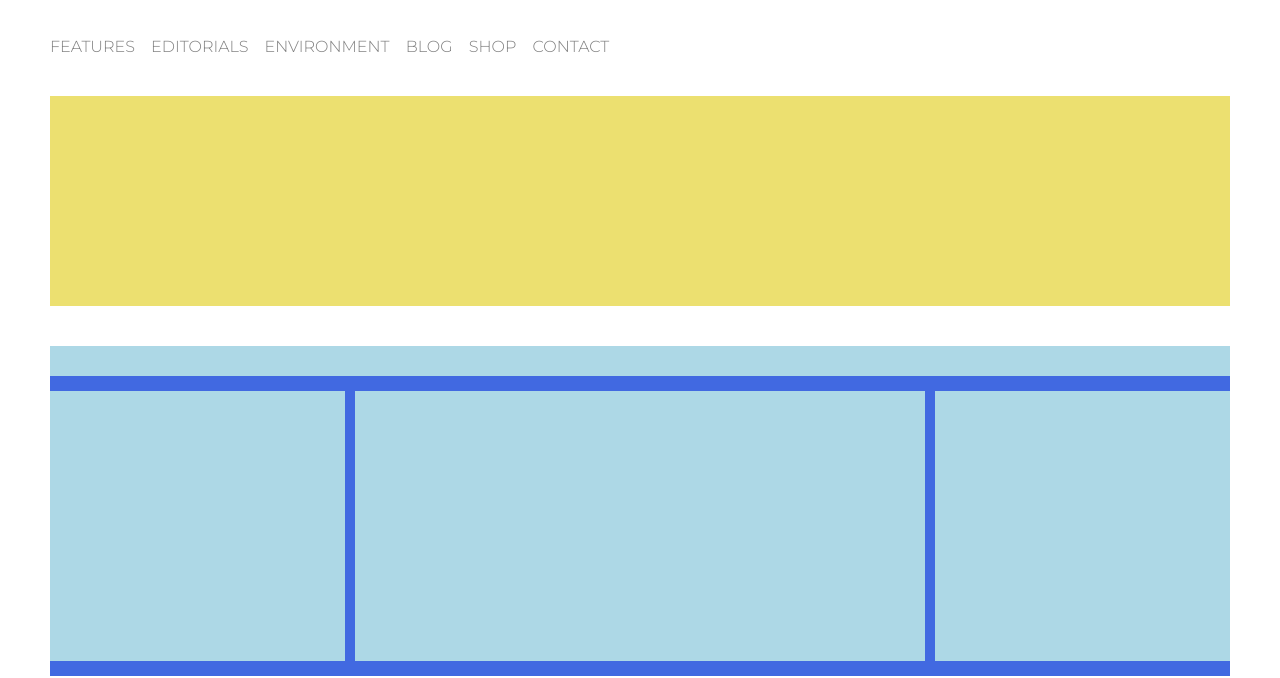
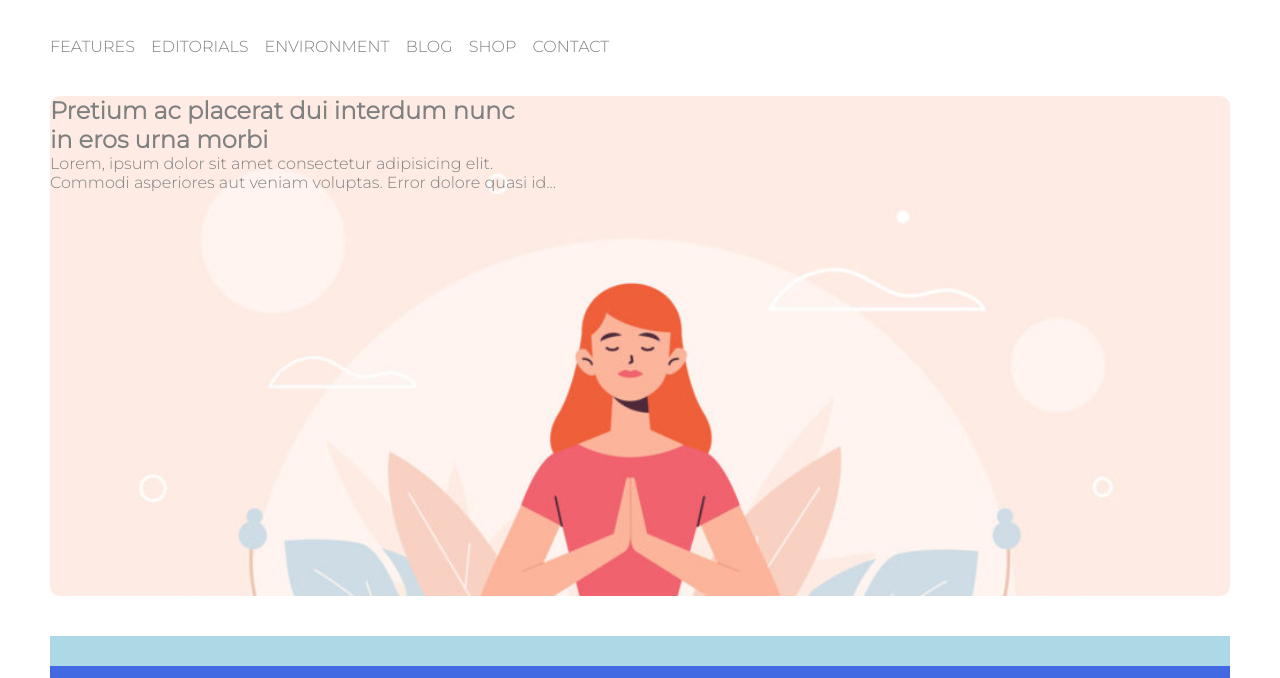
Before and after one commit to Dario0199/htmlcss-wp, a plain HTML site: page index.html in a window 1280 px wide. Shown: the part 77-755 px from the top of the page. Drawn offline with Linux system fonts and the light colour scheme.

Commit message:
add img1

```diff
--- a/index.html
+++ b/index.html
@@ -35,21 +35,23 @@
                     <li>
                         <a href="#">Contact</a>
                     </li>
-
                 </ul>
             </nav>
-
         </header>
 
         <!-- article -->
         <article class="pad-o marg-b">
-            <div class="debug-box article"></div>
-            <div class="debug-box article"></div>
-            <div class="debug-box article"></div>
-            <div class="debug-box article"></div>
-            <div class="debug-box article"></div>
-            <div class="debug-box article"></div>
-            <div class="debug-box article"></div>
+            <div class="b-container">
+
+
+                <div class="b-title">
+                <h1>Pretium ac placerat dui interdum nunc</h1>
+                <h1>in eros urna morbi</h1>
+                </div>
+                <div class="b-txt">
+                <p>Lorem, ipsum dolor sit amet consectetur adipisicing elit. <br> Commodi asperiores aut veniam voluptas. Error dolore quasi id...</p>
+                </div>
+            </div>
         </article>
 
         <!-- main -->
--- a/master.css
+++ b/master.css
@@ -2,11 +2,14 @@
     margin: 0;
     padding: 0;
     box-sizing: border-box;
+    font-family: 'Montserrat', sans-serif;
 }
 
 body{
-    font-family: 'Montserrat'
+    font-weight: 400;
+    color: gray;
 }
+
 /* utility */
 .container{
     width: 1200px;
@@ -28,14 +31,10 @@ body{
     clear: both;
 }
 
+
 /* debug-box */
 .debug-box{
     height: 30px;
-
-}
-
-.header{
-    background: violet
 }
 
 /* header */
@@ -59,12 +58,37 @@ body{
     color: gray;
 }
 
+.main-nav li a:hover{
+    color: black;
+}
+
+/* article */
+article{
+    width: 100%;
+
+}
+
+.b-container{
+    width: 100%;
+    height: 500px;
+    background-image: url(../htmlcss-wp/img/banner.jpg);
+    background-size: cover;
+    background-repeat: no-repeat;
+    display: inline-block;
+    border-radius: 10px;
+    position: relative;
+}
+
+.b-title .b-txt{
+    display: inline-block;
+    position: absolute;
+    left: 40px0;
+    bottom: 50px;
+}
 
 
-/* article */
-.article{
-    background: rgb(236, 224, 112) ;
-}
+
+
 
 /* main content */
 .sidebar, .main-content{
```
